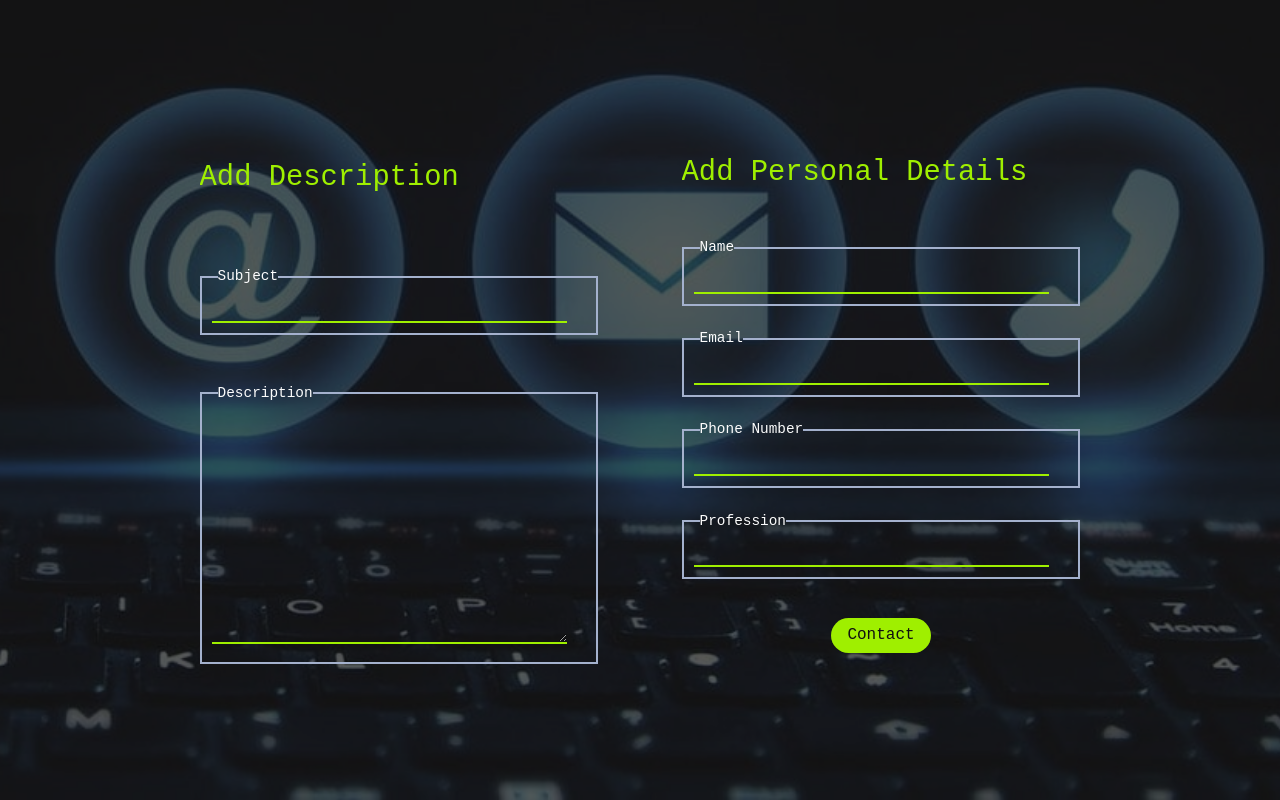
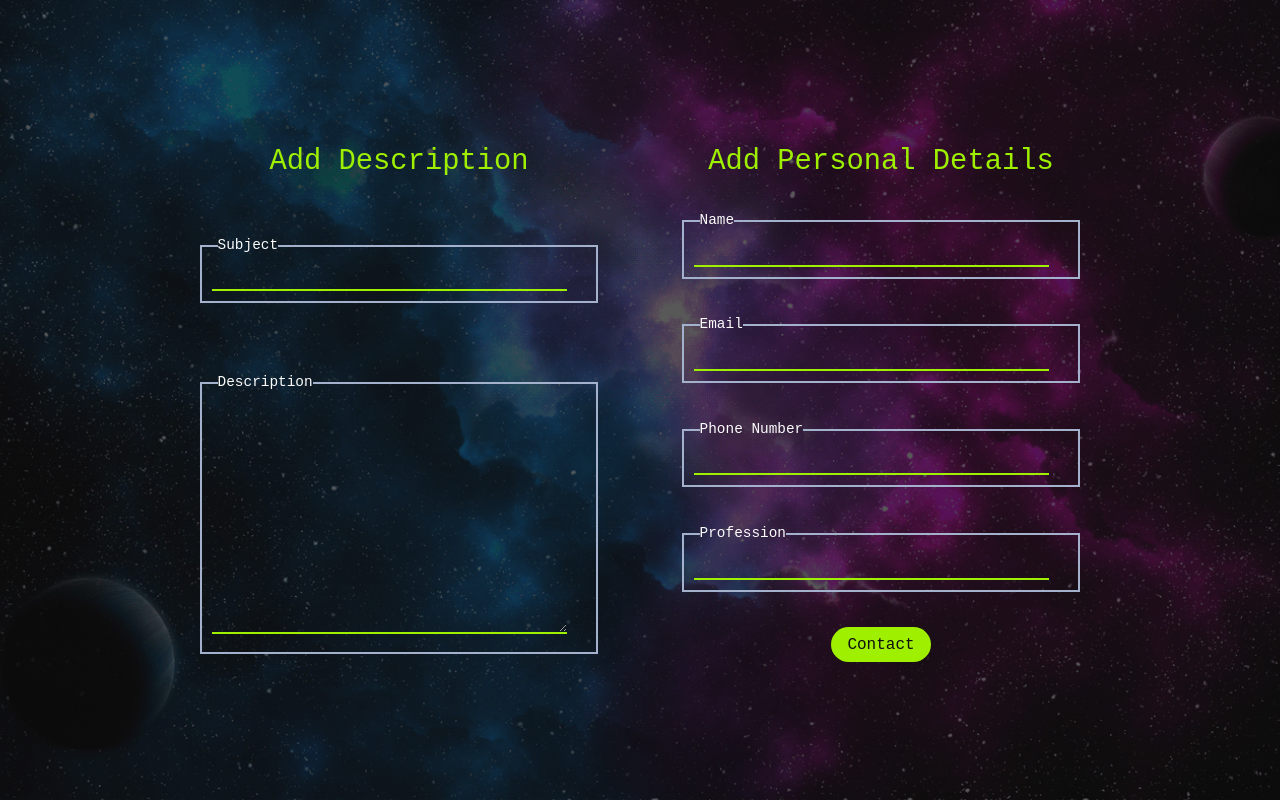
Before and after one commit to lakshyamahawar14/portfolio, a Next.js app: page /contact in a window 1280 px wide. Built offline with nearby package versions, Linux system fonts and the light colour scheme.

Commit message:
updating contact page

```diff
--- a/app/components/Contact.js
+++ b/app/components/Contact.js
@@ -6,14 +6,14 @@ const Contact = () => {
       <div className="relative flex h-[auto] w-[auto] m-auto justify-center items-center">
         <section className="contact relative overflow-y-hidden flex justify-center items-center h-[100vh] w-[100vw] px-[6vw] md:px-[3vw] usm:hidden">
           <div className="contactCard relative flex justify-center items-center w-[100%] h-[100%] md:h-[80%] mx-[1rem] md:mx-[10px] max-w-[450px] max-h-[70vh] flex-col rounded-xl">
-            <div className="w-[100%] h-[100%] md:w-[90%] md:h-[80%] px-[2vw] flex flex-col m-auto">
-              <div className="flex flex-col justify-center items-start m-auto w-[100%]">
+            <div className="flex flex-col justify-center items-center m-auto w-[100%]">
               <div className="py-[20px]">
                 <p className="text-[#9FEF00] text-[1.8rem] md:text-[1.7rem] sm:text-[1.3rem] text-center umd:text-[1.2rem]">
                   Add Description
                 </p>
               </div>
             </div>
+            <div className="w-[100%] h-[100%] md:w-[90%] md:h-[80%] px-[2vw] flex flex-col m-auto">
               <div className="flex flex-col justify-center items-start py-[1rem] m-auto w-[100%]">
                 <fieldset className="border-2 pb-[10px] w-[100%] border-[#A4B1CD]">
                   <legend className="text-[0.9rem] ml-[1rem] text-[#FCFCFC]">
@@ -43,14 +43,14 @@ const Contact = () => {
           </div>
 
           <div className="contactCard relative flex justify-center items-center w-[100%] h-[100%] md:h-[80%] mx-[1rem] md:mx-[10px] max-w-[450px] max-h-[70vh] flex-col bg-[transparent] rounded-xl">
-            <div className="w-[100%] h-[100%] md:w-[90%] md:h-[80%] px-[2vw] flex flex-col m-auto">
-              <div className="flex flex-col justify-center items-start m-auto w-[100%]">
+            <div className="flex flex-col justify-center items-center m-auto w-[100%]">
               <div className="py-[20px]">
                 <p className="text-[#9FEF00] text-[1.8rem] md:text-[1.7rem] sm:text-[1.3rem] text-center umd:text-[1.2rem]">
                   Add Personal Details
                 </p>
               </div>
             </div>
+            <div className="w-[100%] h-[100%] md:w-[90%] md:h-[80%] px-[2vw] flex flex-col m-auto">
               <div className="flex flex-col justify-center items-start m-auto w-[100%]">
                 <fieldset className="border-2 pb-[10px] w-[100%] border-[#A4B1CD]">
                   <legend className="text-[0.9rem] ml-[1rem] text-[#FCFCFC]">
@@ -99,7 +99,7 @@ const Contact = () => {
                   ></input>
                 </fieldset>
               </div>
-              <div className="flex flex-col justify-center items-center m-auto py-[1rem]">
+              <div className="flex flex-col justify-center items-center m-auto">
                 <input
                   type="submit"
                   value={"Contact"}
@@ -112,14 +112,14 @@ const Contact = () => {
 
         <section className="contact justify-center overflow-y-hidden items-center relative w-[100vw] h-[auto] min-h-[100vh] usm:flex usm:flex-col hidden">
           <div className="contactCard relative flex justify-center items-center m-auto w-[90%] h-[90%] flex-col bg-[transparent] rounded-xl">
-            <div className="w-[100%] h-[100%] px-[6vw] flex flex-col m-auto mb-[1rem]">
-              <div className="flex flex-col justify-center items-start m-auto w-[100%]">
+            <div className="flex flex-col justify-center items-center m-auto w-[100%]">
               <div className="py-[20px]">
                 <p className="text-[#9FEF00] text-[1.8rem] md:text-[1.7rem] sm:text-[1.3rem] text-center umd:text-[1.2rem]">
                   Contact Me
                 </p>
               </div>
             </div>
+            <div className="w-[100%] h-[100%] px-[6vw] flex flex-col m-auto mb-[1rem]">
               <div className="flex flex-col justify-center items-start m-auto w-[100%]">
                 <fieldset className="border-2 pb-[10px] w-[100%] border-[#A4B1CD]">
                   <legend className="text-[0.9rem] ml-[1rem] text-[#FCFCFC]">
--- a/app/globals.css
+++ b/app/globals.css
@@ -67,7 +67,7 @@ header{
   height: 100%;
   width: 100%;
   opacity: 0.3;
-  background-image: url('/assets/images/contact_bg.jpg');
+  background-image: url('/assets/images/galaxy_bg.png');
   background-repeat: no-repeat;
   background-size: cover;
   background-position: center;
```
Also changed, not shown: public/assets/images/contact_bg.jpg (deleted), public/assets/images/galaxy_bg.png (added). Lines whose indentation alone changed are shown as unchanged.
